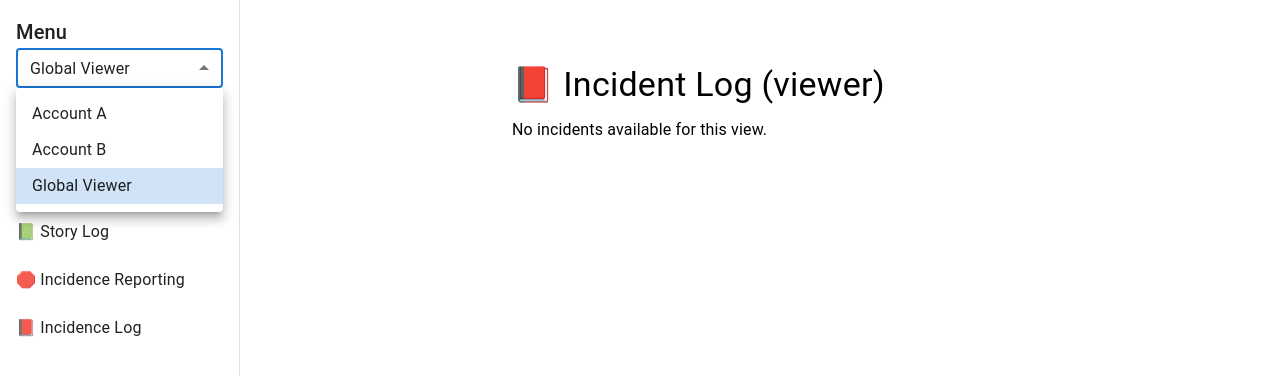
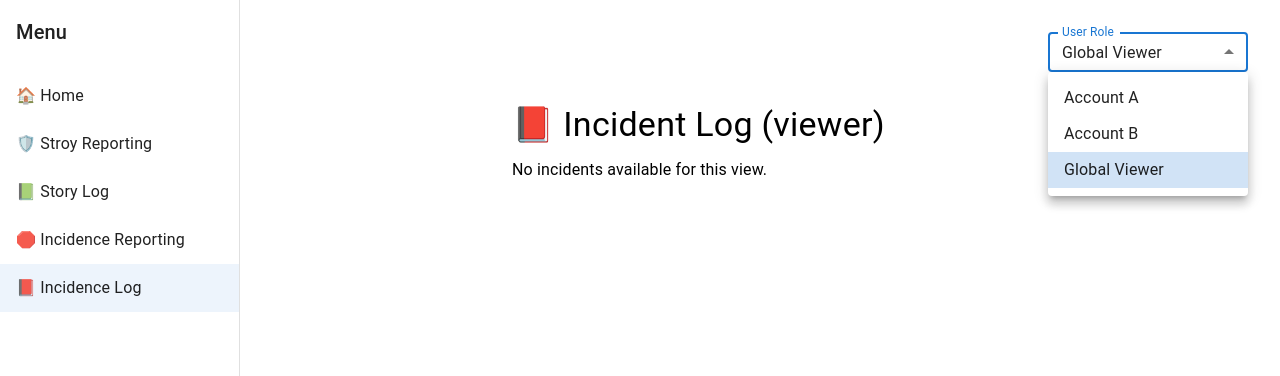
Before and after one commit to JoSt1703/positive_incidence_reporting, a React (Vite) app: page /negative-view in a window 1280 px wide. Both pictures are taken after a click on the element "Global Viewer". Shown: the top 376 px of the page. Built offline with nearby package versions, Linux system fonts and the light colour scheme.

Commit message:
role update

```diff
--- a/src/App.jsx
+++ b/src/App.jsx
@@ -1,8 +1,11 @@
-import { useState, useEffect } from 'react'
-import { Routes, Route, Link } from 'react-router-dom'
+import { useEffect, useState } from 'react'
+import {
+  Routes, Route, Link, useLocation
+} from 'react-router-dom'
 import {
   Box, Drawer, List, ListItem, ListItemText, Typography,
-  useMediaQuery, useTheme, IconButton, AppBar, Toolbar, Select, MenuItem
+  useMediaQuery, useTheme, IconButton, AppBar, Toolbar,
+  MenuItem, Select, FormControl, InputLabel
 } from '@mui/material'
 import MenuIcon from '@mui/icons-material/Menu'
 import Home from './pages/Home'
@@ -25,10 +28,19 @@ export default function App() {
   const theme = useTheme()
   const isMobile = useMediaQuery(theme.breakpoints.down('sm'))
   const [mobileOpen, setMobileOpen] = useState(false)
+
   const [role, setRole] = useState(() => sessionStorage.getItem('role') || 'viewer')
+  const location = useLocation()
+
+  useEffect(() => {
+    if (!sessionStorage.getItem('role')) {
+      sessionStorage.setItem('role', 'viewer')
+    }
+  }, [])
 
   useEffect(() => {
     sessionStorage.setItem('role', role)
+    window.dispatchEvent(new Event('storage')) // force update listeners
   }, [role])
 
   const handleDrawerToggle = () => {
@@ -38,12 +50,9 @@ export default function App() {
   const drawerContent = (
     <Box>
       <Box sx={{ p: 2 }}>
-        <Typography variant="h6" noWrap>Menu</Typography>
-        <Select value={role} onChange={(e) => setRole(e.target.value)} size="small" fullWidth>
-          <MenuItem value="accountA">Account A</MenuItem>
-          <MenuItem value="accountB">Account B</MenuItem>
-          <MenuItem value="viewer">Global Viewer</MenuItem>
-        </Select>
+        <Typography variant="h6" noWrap>
+          Menu
+        </Typography>
       </Box>
       <List>
         {navItems.map((item) => (
@@ -52,6 +61,7 @@ export default function App() {
             key={item.path}
             component={Link}
             to={item.path}
+            selected={location.pathname === item.path}
             onClick={() => isMobile && setMobileOpen(false)}
           >
             <ListItemText primary={item.label} />
@@ -63,6 +73,7 @@ export default function App() {
 
   return (
     <Box sx={{ display: 'flex' }}>
+      {/* Top AppBar for mobile */}
       {isMobile && (
         <AppBar position="fixed" sx={{ zIndex: theme.zIndex.drawer + 1 }}>
           <Toolbar>
@@ -74,13 +85,22 @@ export default function App() {
             >
               <MenuIcon />
             </IconButton>
-            <Typography variant="h6" noWrap sx={{ ml: 2 }}>
+            <Typography variant="h6" noWrap sx={{ ml: 2, flexGrow: 1 }}>
               Incident Reporting
             </Typography>
+            <FormControl size="small" sx={{ minWidth: 160 }}>
+              <InputLabel>User Role</InputLabel>
+              <Select value={role} label="User Role" onChange={(e) => setRole(e.target.value)}>
+                <MenuItem value="accountA">Account A</MenuItem>
+                <MenuItem value="accountB">Account B</MenuItem>
+                <MenuItem value="viewer">Global Viewer</MenuItem>
+              </Select>
+            </FormControl>
           </Toolbar>
         </AppBar>
       )}
 
+      {/* Sidebar */}
       <Drawer
         variant={isMobile ? 'temporary' : 'permanent'}
         open={isMobile ? mobileOpen : true}
@@ -99,6 +119,7 @@ export default function App() {
         {drawerContent}
       </Drawer>
 
+      {/* Main content */}
       <Box
         component="main"
         sx={{
@@ -109,7 +130,19 @@ export default function App() {
           mt: isMobile ? 7 : 0
         }}
       >
-        <Box sx={{ maxWidth: { xs: '100%', sm: 'calc(100% - 120px)', md: 'calc(100% - 160px)' }, mr: 'auto' }}>
+        {!isMobile && (
+          <Box sx={{ display: 'flex', justifyContent: 'flex-end', mb: 2 }}>
+            <FormControl size="small" sx={{ minWidth: 200 }}>
+              <InputLabel>User Role</InputLabel>
+              <Select value={role} label="User Role" onChange={(e) => setRole(e.target.value)}>
+                <MenuItem value="accountA">Account A</MenuItem>
+                <MenuItem value="accountB">Account B</MenuItem>
+                <MenuItem value="viewer">Global Viewer</MenuItem>
+              </Select>
+            </FormControl>
+          </Box>
+        )}
+
         <Routes>
           <Route path="/" element={<Home />} />
           <Route path="/negative-entry" element={<NegativeEntry />} />
@@ -121,6 +154,5 @@ export default function App() {
         </Routes>
       </Box>
     </Box>
-    </Box>
   )
 }
--- a/src/pages/NegativeViewEdit.jsx
+++ b/src/pages/NegativeViewEdit.jsx
@@ -1,7 +1,7 @@
 import { useState, useEffect } from 'react'
 import {
-  Box, Typography, Table, TableBody, TableCell, TableContainer, TableHead, TableRow,
-  Paper, Button, Stack
+  Box, Typography, Table, TableBody, TableCell, TableContainer,
+  TableHead, TableRow, Paper, Button, Stack
 } from '@mui/material'
 import { useNavigate } from 'react-router-dom'
 
@@ -11,16 +11,24 @@ export default function NegativeViewEdit() {
   const navigate = useNavigate()
 
   useEffect(() => {
-    const stored = JSON.parse(sessionStorage.getItem('incidents')) || []
+    const load = () => {
+      const all = JSON.parse(sessionStorage.getItem('incidents')) || []
       const currentRole = sessionStorage.getItem('role') || 'viewer'
-    const filtered = stored.filter((incident) => {
+
+      const filtered = all.filter((incident) => {
         if (currentRole === 'viewer') return incident.visibility === 'public'
         if (incident.owner === currentRole) return true
         if (incident.visibility === 'shared' && (incident.sharedWith || []).includes(currentRole)) return true
         return incident.visibility === 'public'
       })
+
       setRole(currentRole)
       setIncidents(filtered)
+    }
+
+    load()
+    window.addEventListener('storage', load)
+    return () => window.removeEventListener('storage', load)
   }, [])
 
   const handleEdit = (index) => {
@@ -30,7 +38,9 @@ export default function NegativeViewEdit() {
   const handleDelete = (index) => {
     const all = JSON.parse(sessionStorage.getItem('incidents')) || []
     const visible = incidents
-    const realIndex = all.findIndex((item) => item.summary === visible[index].summary && item.owner === visible[index].owner)
+    const realIndex = all.findIndex(
+      (item) => item.summary === visible[index].summary && item.owner === visible[index].owner
+    )
     if (realIndex !== -1) {
       all.splice(realIndex, 1)
       sessionStorage.setItem('incidents', JSON.stringify(all))
--- a/src/pages/PositiveViewEdit.jsx
+++ b/src/pages/PositiveViewEdit.jsx
@@ -11,6 +11,7 @@ export default function PositiveViewEdit() {
   const navigate = useNavigate()
 
   useEffect(() => {
+    const load = () => {
       const stored = JSON.parse(sessionStorage.getItem('successStories')) || []
       const currentRole = sessionStorage.getItem('role') || 'viewer'
       const filtered = stored.filter((story) => {
@@ -21,6 +22,11 @@ export default function PositiveViewEdit() {
       })
       setRole(currentRole)
       setStories(filtered)
+    }
+
+    load()
+    window.addEventListener('storage', load)
+    return () => window.removeEventListener('storage', load)
   }, [])
 
   const handleEdit = (index) => {
```
Lines whose indentation alone changed are shown as unchanged.
